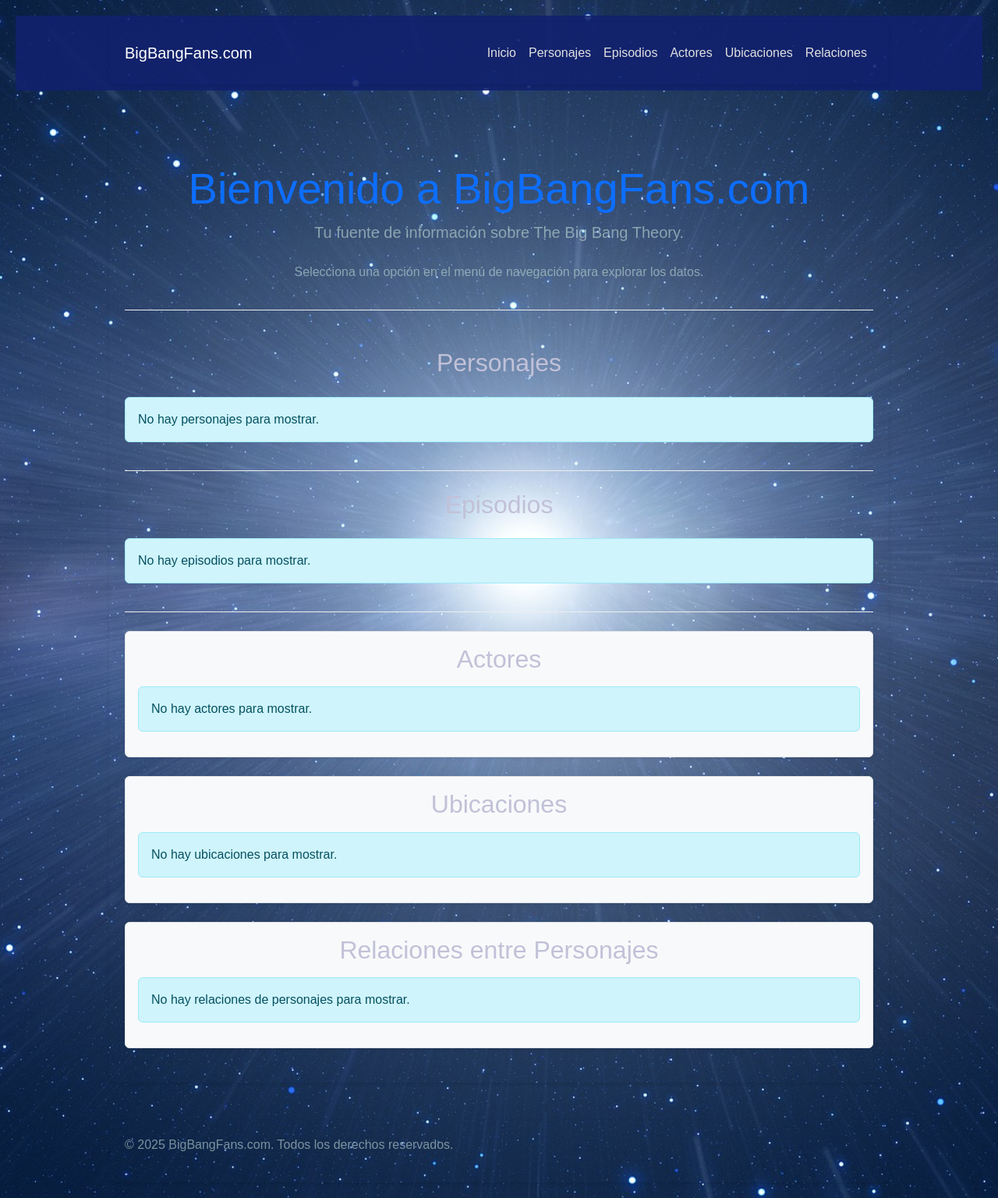
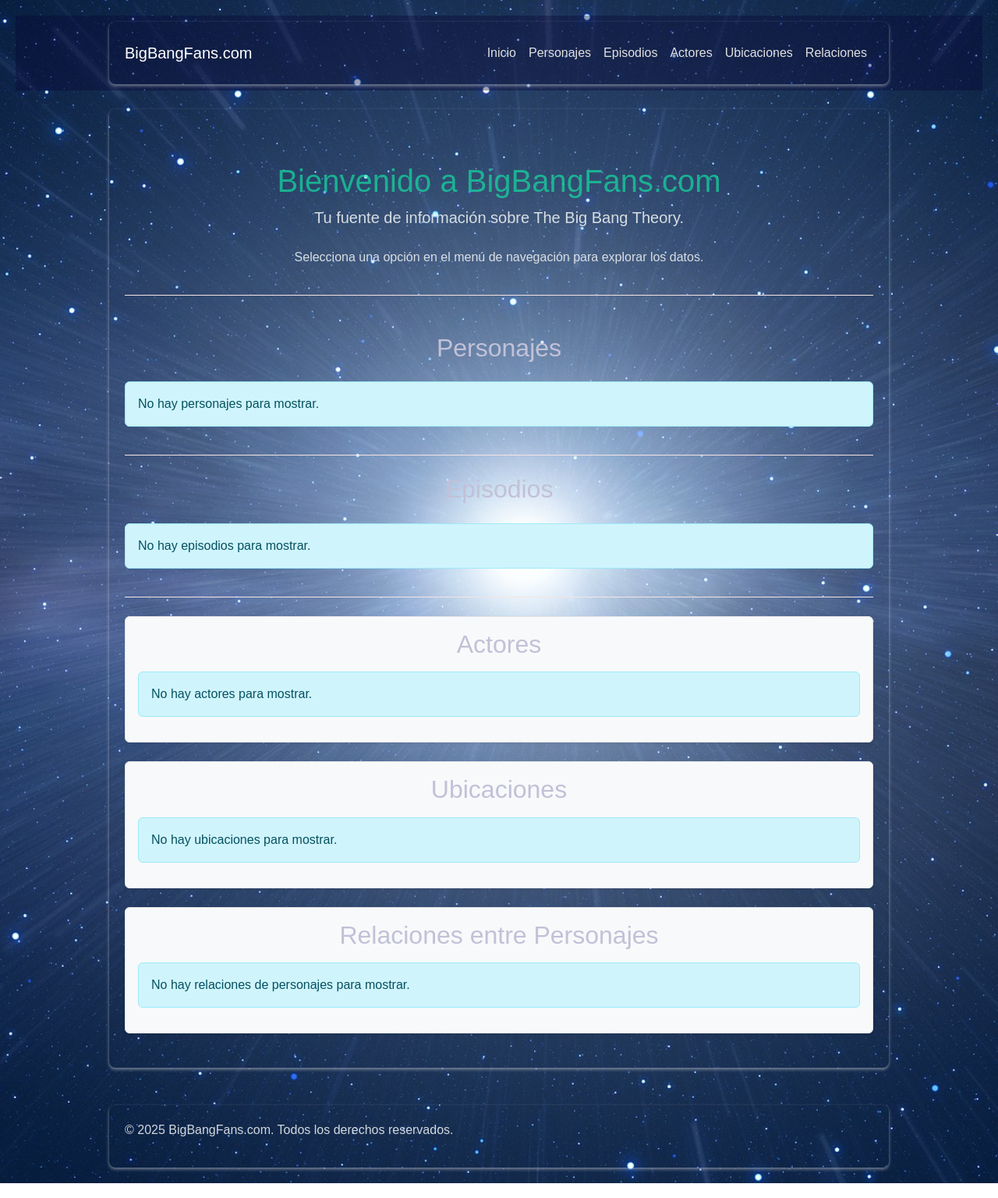
Before and after one commit to SantiDyst/FanpageBigBanTheory, a Flask app: page / in a window 1280 px wide. Shown: the whole page at 78% size. Run offline with Flask 3, Linux system fonts and the light colour scheme.

Commit message:
change-colors-title

```diff
--- a/static/style.css
+++ b/static/style.css
@@ -6,30 +6,33 @@
     /* ... más estilos ... */
 }
 
+
 body {
     font-family: Arial, sans-serif;
     margin: 20px;
-   background-image: linear-gradient(to top, #30cfd0 0%, #330867 100%);;
-    color: #c4dbd897;
+   background-image: linear-gradient(to top, #cfdddd 0%, #fdfbff 100%);;
+    color: #f0f5f4dc;
+}
+
+h1, h2 {
+    color: #0cde2fb8;
+    text-align: center;
 }
 
 .container {
     max-width: 1000px;
     margin: 0 auto;
-    background-color: #171515;
+    background-color: #e9e3e3;
     padding: 20px;
     border-radius: 8px;
-    box-shadow: 0 2px 4px rgba(0,0,0,0.1);
+    box-shadow: 0 2px 4px rgba(244, 242, 242, 0.471);
 }
 
-h1, h2 {
-    color: #191a1b;
-    text-align: center;
-}
+
 
 section {
     margin-bottom: 30px;
-    border-bottom: 1px solid #eee;
+    border-bottom: 1px solid #f5e4e4;
     padding-bottom: 20px;
 }
 
--- a/templates/index.html
+++ b/templates/index.html
@@ -12,14 +12,14 @@
 
 
     /* Ajustes para el texto y elementos del body */
-    .text-primary { color: #cadad5b6 !important; /* Un azul más claro para contrastar */ }
+    .text-primary { color: #2ab9bb2d !important; /* Un azul más claro para contrastar */ }
     .text-secondary { color: #c1c1d8 !important; /* Un azul secundario más claro */ }
     .text-muted { color: #e8e8f0 !important; } /* Texto muted más claro */
 
 
 
     .navbar {
-        background-color: rgba(17, 33, 110, 0.9) !important; /* Navbar azul bigbang.com */
+        background-color: rgba(7, 5, 52, 0.356) !important; /* Navbar azul bigbang.com */
     }
     .navbar .nav-link {
         color: #e0e0e0 !important; /* Color de enlaces de navegación más claro */
@@ -33,12 +33,15 @@
     /* ... el resto de propiedades ... */
 }
 
+
+
+/*ESTILOS CARDS*/
     .card {
-        background-color: rgba(255, 255, 255, 0.15); /* Cards ligeramente transparentes */
+        background-color: rgba(6, 4, 53, 0.672); /* Cards ligeramente transparentes */
         color: #e0e0e08c; /* Texto de cards claro */
     }
-    .card-title { color: #f9f8fc96 !important; }
-    .card-subtitle { color: #ADD8E6 !important; }
+    .card-title { color: #0fe29be7 !important; }
+    .card-subtitle { color: #eff3f4 !important; }
     .card-text { color: #cccccc !important; }
     .card-footer { background-color: rgba(0,0,0,0.1); border-top: 1px solid rgba(255,255,255,0.1); }
     .table-dark {
@@ -67,7 +70,7 @@
 <body>
     <nav class="navbar navbar-expand-lg navbar-dark bg-dark">
         <div class="container">
-            <a class="navbar-brand" href="/">BigBangFans.com</a>
+            <a  class="navbar-brand" href="/">BigBangFans.com</a>
             <button class="navbar-toggler" type="button" data-bs-toggle="collapse" data-bs-target="#navbarNav" aria-controls="navbarNav" aria-expanded="false" aria-label="Toggle navigation">
                 <span class="navbar-toggler-icon"></span>
             </button>
@@ -96,11 +99,15 @@
         </div>
     </nav>
 
+    <!-- /*PAGINA INICIO-HOME */ -->
+
     <div class="container mt-4 mb-5">
         <section id="home-section" class="content-section {% if active_page == 'home' %}active{% endif %} text-center my-5">
-            <h1 class="display-4 text-primary">Bienvenido a BigBangFans.com</h1>
+            <h1 style="color:rgba(19, 224, 163, 0.685)" >Bienvenido a BigBangFans.com</h1>
             <p class="lead mb-4">Tu fuente de información sobre The Big Bang Theory.</p>
             <p>Selecciona una opción en el menú de navegación para explorar los datos.</p>
+
+
         </section>
 
         <section id="personajes-section" class="content-section {% if active_page == 'personajes' %}active{% endif %} my-4">
@@ -121,7 +128,7 @@
                             <p class="card-text text-muted">{{ p.descripcion }}</p>
                         </div>
                         <!-- <div class="card-footer">
-                            <small class="text-body-secondary">ID: {{ p.id_personaje }}</small>
+                            <small class="text-body-secondary">ID: {{ p.id_personaje }}</small> Se ocultan los id
                         </div> -->
                     </div>
                 </div>
```
